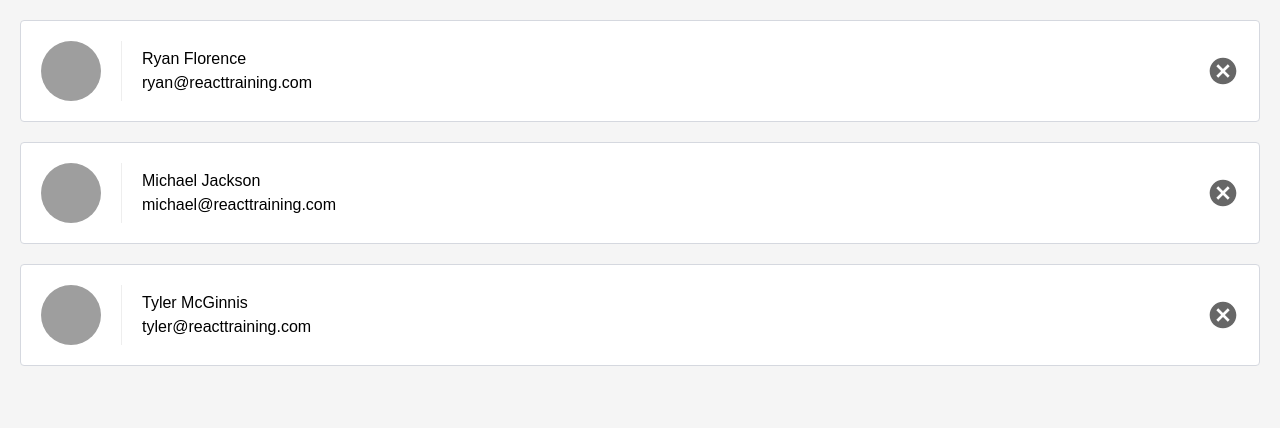
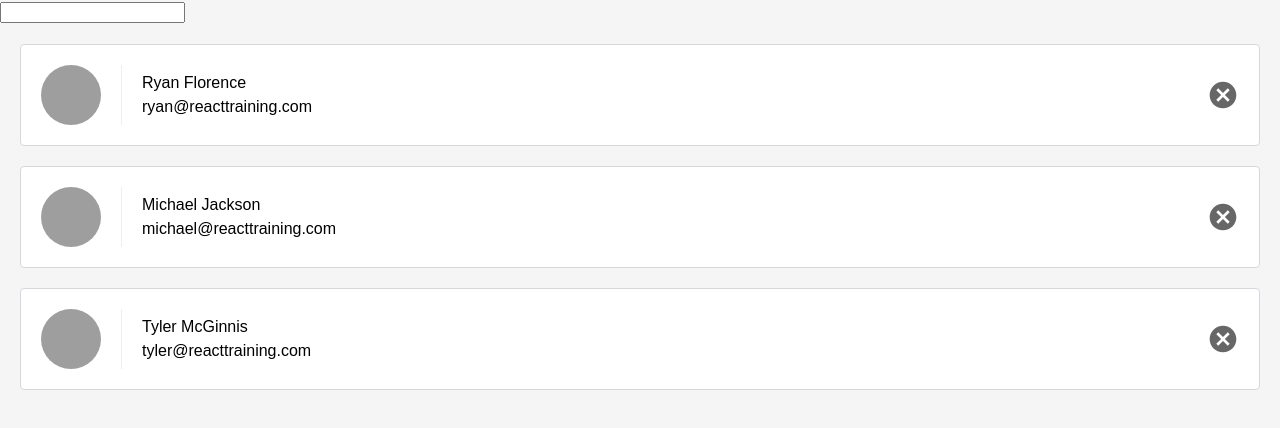
Before and after one commit to islamhaqq/contacts-manager, a React (Create React App) app: page / in a window 1280 px wide. Shown: the top 428 px of the page. Built offline with nearby package versions, Linux system fonts and the light colour scheme.

Commit message:
allow users to search for contacts

```diff
--- /dev/null
+++ b/src/components/SearchBox.js
@@ -0,0 +1,11 @@
+import React from 'react'
+
+const SearchBox = ({ onQuery, value }) => {
+  return <input
+    onChange={event => onQuery(event.target.value)}
+    value={value}
+    type="text"
+  />
+}
+
+export default SearchBox
--- a/src/containers/App.js
+++ b/src/containers/App.js
@@ -1,6 +1,7 @@
 import React, { Component } from 'react';
 
 import ListContacts from './ListContacts'
+import SearchBox from '../components/SearchBox'
 import contacts from '../utils/dummy-contacts-data'
 
 /**
@@ -18,7 +19,9 @@ class App extends Component {
      * All theArrayacts to be listed and rendered out.
      * @type {Array}
      */
-    contacts
+    initialContacts: contacts,
+    filteredContacts: contacts,
+    searchQuery: ''
   }
 
   /**
@@ -30,16 +33,31 @@ class App extends Component {
   deleteContact = contactToDelete => {
     this.setState(currentState => ({
       // filter out the deleted contact
-      contacts: currentState.contacts.filter(contact => contactToDelete.id !== contact.id)
+      initialContacts: currentState.initialContacts.filter(contact => contactToDelete.id !== contact.id),
+      filteredContacts: currentState.initialContacts.filter(contact => contactToDelete.id !== contact.id),
+      searchQuery: ''
+    }))
+  }
+
+  queryContacts = query => {
+    this.setState(currentState => ({
+      searchQuery: query,
+      filteredContacts: currentState.initialContacts.filter(contact => contact.name.toLowerCase().includes(query))
     }))
   }
 
   render() {
     return (
       <div className="App">
+        {/* A search query field that allows users to search for contacts. */}
+        <SearchBox
+          onQuery={this.queryContacts}
+          value={this.state.searchQuery}
+        />
+
         {/* List of contacts. */}
         <ListContacts
-          contacts={this.state.contacts}
+          contacts={this.state.filteredContacts}
           onDeleteContact={this.deleteContact}
         />
       </div>
```
